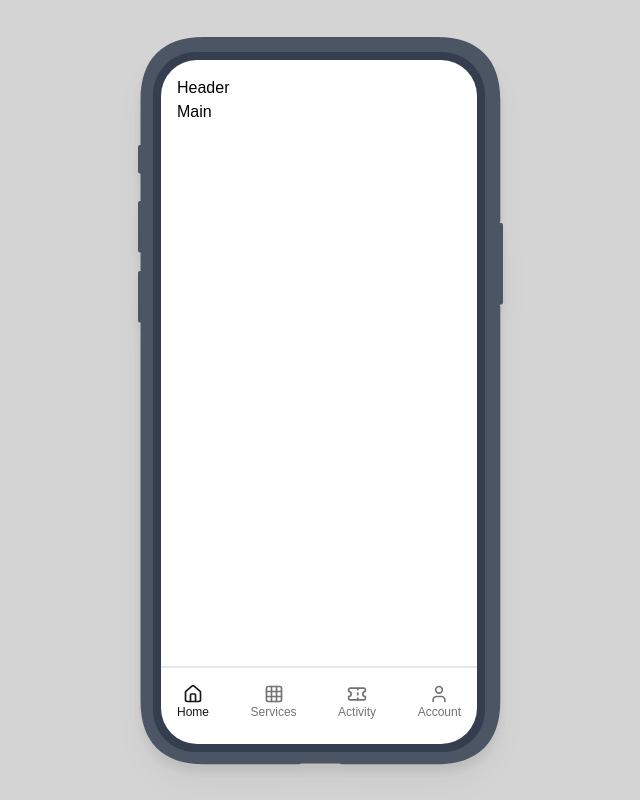
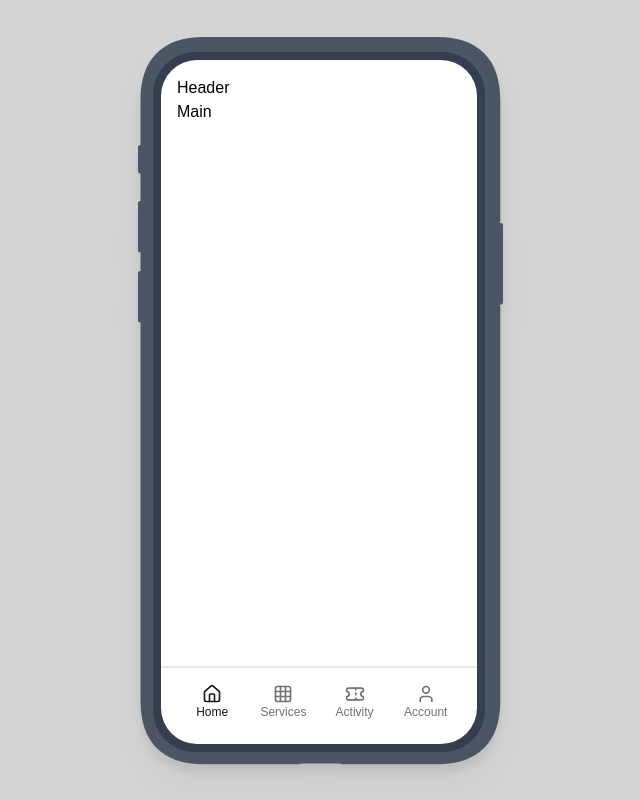
Before and after one commit to FranciscoAVD/uber-eats, a Next.js app: page / in a window 1280 px wide. Shown: the whole page, without its empty margins (320-960 px from the left). Built offline with nearby package versions, Linux system fonts and the light colour scheme.

Commit message:
updated styling

```diff
--- a/src/components/footer.tsx
+++ b/src/components/footer.tsx
@@ -7,15 +7,16 @@ import { cn } from "@/lib/utils"
 const nav = [
     { label: "Home", href:"/", icon: HomeIcon },
     { label: "Services", href:"/services", icon: GridIcon },
-    { label: "Activity", href:"activity", icon: TicketIcon },
-    { label: "Account", href:"account", icon: UserIcon },
+    { label: "Activity", href:"/activity", icon: TicketIcon },
+    { label: "Account", href:"/account", icon: UserIcon },
 ]
 export default function Footer({ className }: { className?: string }) {
     const active = usePathname();
     return (
-        <footer className={cn(`flex items-center justify-between pt-2 pb-4 border-t-2  ${className}`)}>
+        <footer className={cn(`flex items-center justify-evenly pt-4 pb-6 border-t-2  ${className}`)}>
             {nav.map(n => (
                 <Button
+                size={"icon"}
                 variant={"ghost"}
                 className={`flex-col h-fit text-xs ${active===n.href ? "text-neutral-900" : "text-neutral-500"}`}
                 asChild>
```
